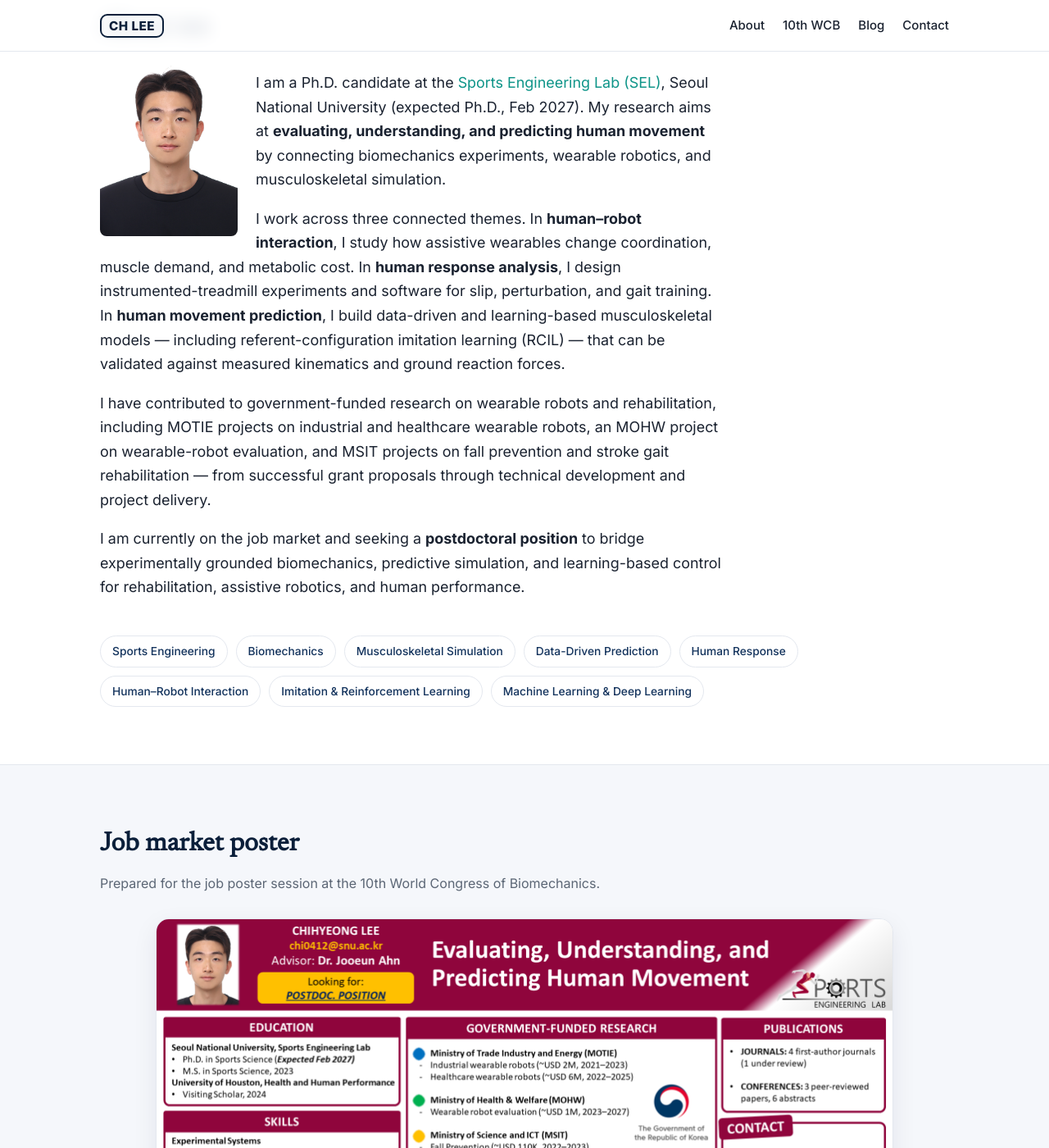
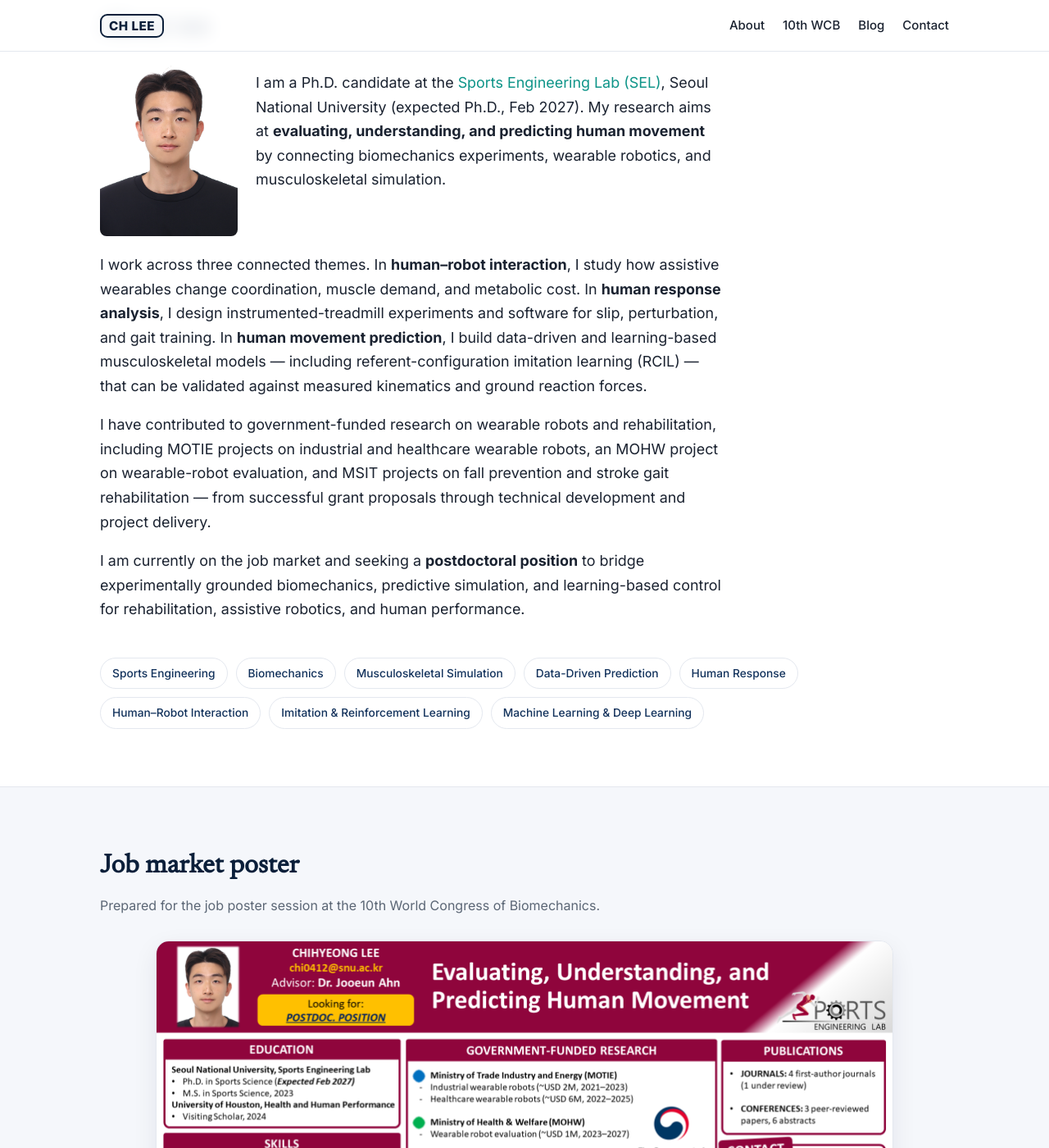
Before and after one commit to 27bro/27bro.github.io, a Jekyll site: the page built from index.html, in a window 1280 px wide and 1400 px high, scrolled down 580 px. Shown: the whole window at 82% size. Built offline with Jekyll 4.4.1, drawn with Linux system fonts in a browser that asks for light colours.

Commit message:
Start full-width About text from the second paragraph.
Co-authored-by: Cursor <cursoragent@cursor.com>

```diff
--- a/assets/css/style.css
+++ b/assets/css/style.css
@@ -140,6 +140,10 @@ a:hover { text-decoration: underline; }
 }
 .about-body .lead {
   max-width: none;
+}
+.about-continue {
+  clear: both;
+  padding-top: 6px;
 }
 .about-body::after {
   content: "";
--- a/index.html
+++ b/index.html
@@ -41,7 +41,7 @@ title: About
         My research aims at <strong>evaluating, understanding, and predicting human movement</strong>
         by connecting biomechanics experiments, wearable robotics, and musculoskeletal simulation.
       </p>
-      <p class="lead">
+      <p class="lead about-continue">
         I work across three connected themes.
         In <strong>human–robot interaction</strong>, I study how assistive wearables change
         coordination, muscle demand, and metabolic cost.
```
